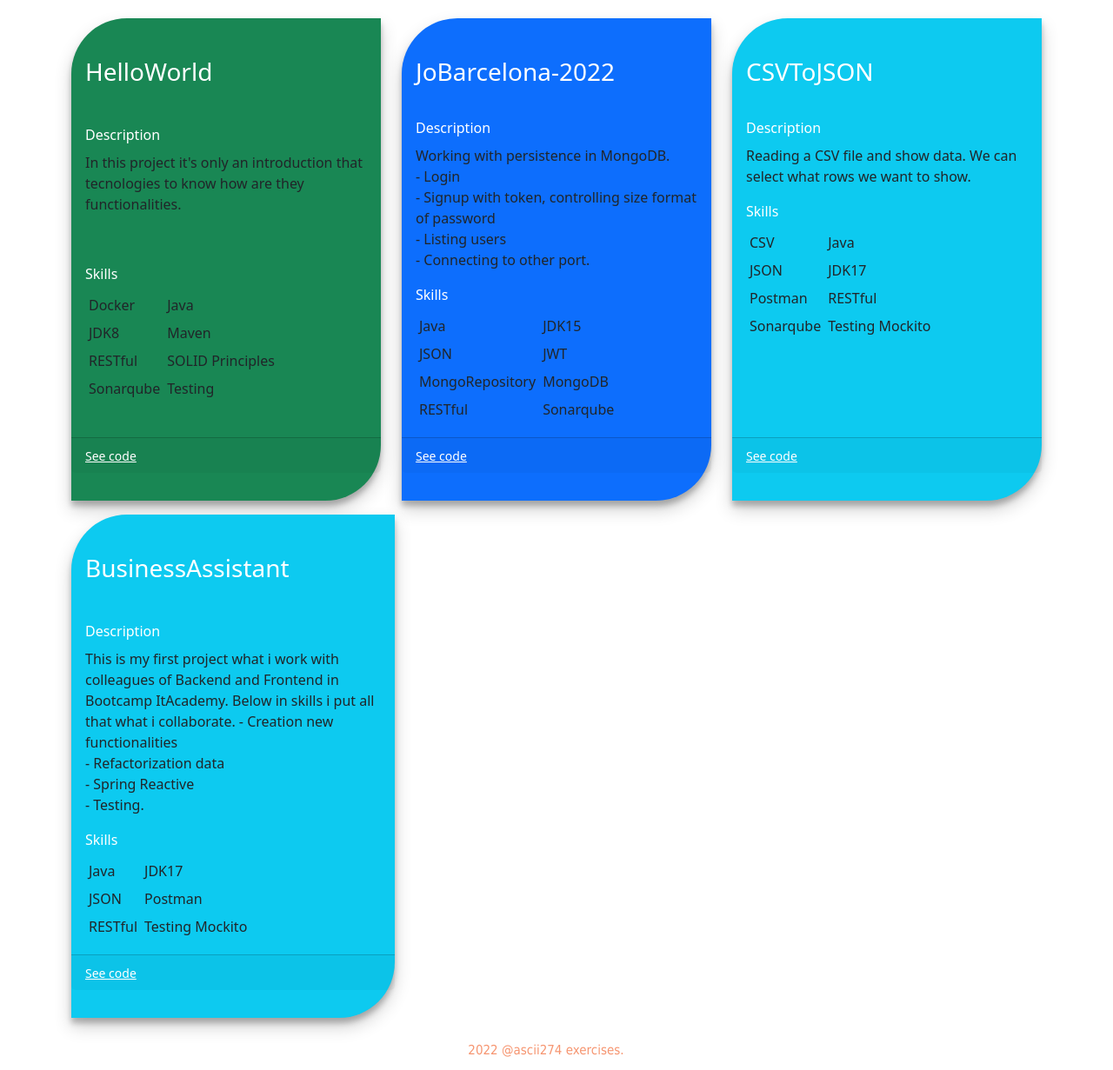
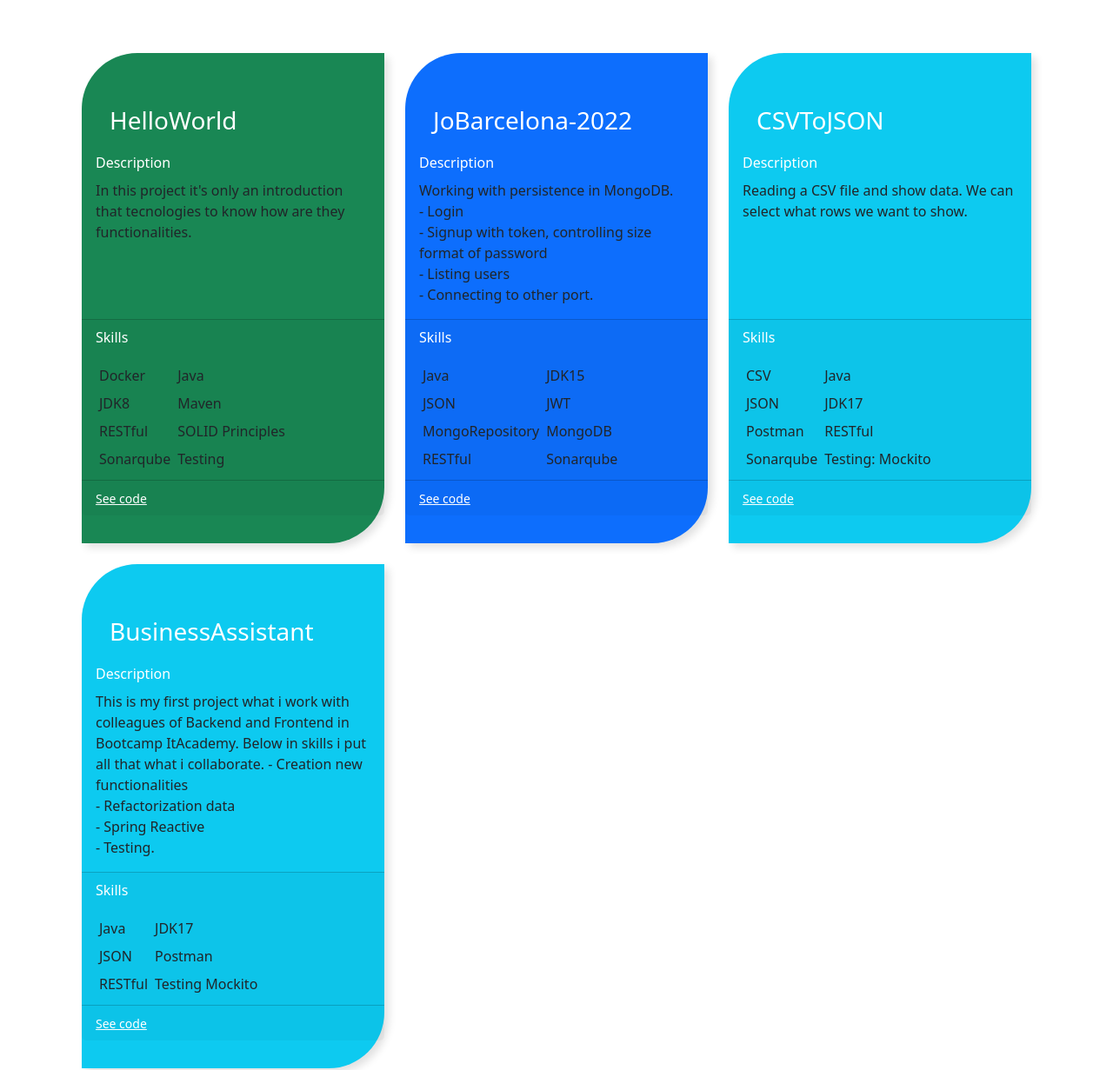
Before and after one commit to jcabatay/MyPortafolioWeb, a website: page backend.html in a window 1280 px wide. Shown: the part 151-1382 px from the top of the page at 87% size. Drawn offline with nearby package versions, Linux system fonts and the light colour scheme.

Commit message:
backend cards aligned

```diff
--- a/backend.html
+++ b/backend.html
@@ -110,26 +110,21 @@
       </div>
     </div>
 
-    <div class="container-md mt-2">
+    <div class="container mt-5">
 
-      <div class="row">
-        <div class="col-sm-6 col-md-4 pb-2">
+      <div class="row row-cols-1 row-cols-md-3 g-4">
 
-          <div class="card bg-success text-white" id="thumbnail">
-            <div class="card-title">
-              <p class="card-title text-primary fs-3" ><a class="nav-link text-white" href="#"> HelloWorld </a></p>
-              <!--<img class="rounded mx-auto" src="images/japan-index-300x138.png" alt="backend.">-->
-            </div>
-
+        <div class="col">
+          <div class="card h-100 text-black bg-success">
             <div class="card-body">
+              <p class="card-title text-primary fs-3"><a class="nav-link text-white" href="#"> HelloWorld </a></p>
               <p class="card-title text-white">Description</p>
               <p class="card-text fs-6 fw-light text-body">
                 In this project it's only an introduction that tecnologies to know how are they functionalities.
               </p>
             </div>
-
-            <div class="card-body">
-              <p class="card-title text-white">Skills</p>
+            <div class="card-footer text-white">
+              <p class="card-text">Skills</p>
               <table class="table-sm table-borderless fw-light text-body">
                 <tr>
                   <td>Docker</td>
@@ -142,7 +137,6 @@
                 <tr>
                   <td>RESTful</td>
                   <td>SOLID Principles</td>
-
                 </tr>
                 <tr>
                   <td>Sonarqube</td>
@@ -150,19 +144,17 @@
                 </tr>
               </table>
             </div>
-
             <div class="card-footer">
-              <small class="text-muted"><a href="https://github.com/jcabatay/HelloWorld" class="card-link text-white">See code</a></small>
+              <small class="text-muted"><a href="https://github.com/jcabatay/HelloWorld" class="card-link text-white" target="_blank" rel="noopener noreferrer">See code</a></small>
             </div>
           </div>
         </div>
 
-        <div class="col-sm-6 col-md-4 pb-2">
-          <div class="card bg-primary" id="thumbnail">
+        <!-- jobarcelona -->
+        <div class="col">
+          <div class="card bg-primary h-100 text-white">
+            <div class="card-body">
               <p class="card-title text-white fs-3"><a class="nav-link text-white" href="#"> JoBarcelona-2022</a></p>
-            <!--<img class="rounded mx-auto" src="images/japan-cards-300x138.png" alt="Frontend exercises.">-->
-
-            <div class="card-body">
               <p class="card-title text-white">Description</p>
               <p class="card-text fs-6 fw-light text-body">
                 Working with persistence in MongoDB.<br>
@@ -171,8 +163,9 @@
                  - Listing users<br>
                  - Connecting to other port.
               </p>
-              <div>
-                <p class="card-title text-white">Skills</p>
+            </div>
+            <div class="card-footer">
+              <p class="card-text">Skills</p>
               <table class="table-sm table-borderless fw-light text-body">
                 <tr>
                   <td>Java</td>
@@ -192,24 +185,24 @@
                 </tr>
               </table>
             </div>
-            </div>
             <div class="card-footer">
-              <small class="text-muted"><a href="https://github.com/jcabatay/jobarcelona-2022" class="card-link text-white">See code</a></small>
+              <small class="text-muted"><a href="https://github.com/jcabatay/jobarcelona-2022" class="card-link text-white" target="_blank" rel="noopener noreferrer">See code</a></small>
             </div>
           </div>
         </div>
 
-        <div class="col-sm-6 col-md-4 pb-2">
-            <div class="card bg-info" id="thumbnail">
-              <p class="card-title text-white fs-3"><a class="nav-link text-white" href="#"> CSVToJSON</a></p>
-
+        <!-- csvtojson -->
+        <div class="col">
+          <div class="card bg-info h-100 text-white">
             <div class="card-body">
+              <p class="card-title text-white fs-3"><a class="nav-link text-white" href="#">CSVToJSON</a></p>
               <p class="card-title text-white">Description</p>
               <p class="card-text fs-6 fw-light text-body">
                 Reading a CSV file and show data. We can select what rows we want to show.
               </p>
-                <div>
-                  <p class="card-title text-white"> Skills</p>
+            </div>
+            <div class="card-footer">
+              <p class="card-text">Skills</p>
               <table class="table-sm table-borderless fw-light text-body">
                 <tr>
                   <td>CSV</td>
@@ -225,26 +218,21 @@
                 </tr>
                 <tr>
                   <td>Sonarqube</td>
-                      <td>Testing Mockito</td>
+                  <td>Testing: Mockito</td>
                 </tr>
               </table>
             </div>
-              </div>
             <div class="card-footer">
-                <small class="text-muted"><a href="https://github.com/jcabatay/NuweChallenges/tree/develop/CSVToJson" class="card-link text-white">See code</a></small>
+              <small class="text-muted"><a href="https://github.com/jcabatay/NuweChallenges/tree/develop/CSVToJson" class="card-link text-white" target="_blank" rel="noopener noreferrer">See code</a></small>
             </div>
           </div>
         </div>
-      </div>
-      <!-- BusinessAssistantBCN another row-->
-      <div class="row">
-        <div class="container-md mt-2">
-          <div class="col-sm-6 col-md-4 pb-2">
-            <div class="card bg-info text-white" id="thumbnail">
-              <div class="card-title">
+
+        <!-- businessAssistantBCN -->
+        <div class="col">
+          <div class="card bg-info h-100 text-white">
+            <div class="card-body">
               <p class="card-title text-primary fs-3" ><a class="nav-link text-white" href="#">BusinessAssistant </a></p>
-              </div>
-              <div class="card-body">
               <p class="card-title text-white">Description</p>
                 <p class="card-text fs-6 fw-light text-body">
                   This is my first project what i work with colleagues of Backend and Frontend in Bootcamp ItAcademy.
@@ -254,9 +242,9 @@
                   - Spring Reactive<br>
                   - Testing.<br>
                 </p>
-                <p class="card-title text-white">
-                  Skills
-                </p>
+            </div>
+            <div class="card-footer">
+              <p class="card-text">Skills</p>
               <table class="table-sm table-borderless fw-light text-body">
                 <tr>
                   <td>Java</td>
@@ -273,18 +261,11 @@
               </table>
             </div>
             <div class="card-footer">
-                <small class="text-muted"><a href="https://github.com/jcabatay/BusinessAssistantBCN-backend" class="card-link text-white">See code</a></small>
+              <small class="text-muted"><a href="https://github.com/jcabatay/BusinessAssistantBCN-backend" class="card-link text-white" target="_blank" rel="noopener noreferrer">See code</a></small>
             </div>
           </div>
         </div>
-        </div>
-        <!-- footer -->
-        <div class="row">
-          <div class="container-md mt-2">
 
-              <div class="foot-text">
-                2022 @ascii274 exercises.
-              </div>
       </div>
     </div>
 </body>
```
Lines whose indentation alone changed are shown as unchanged.
